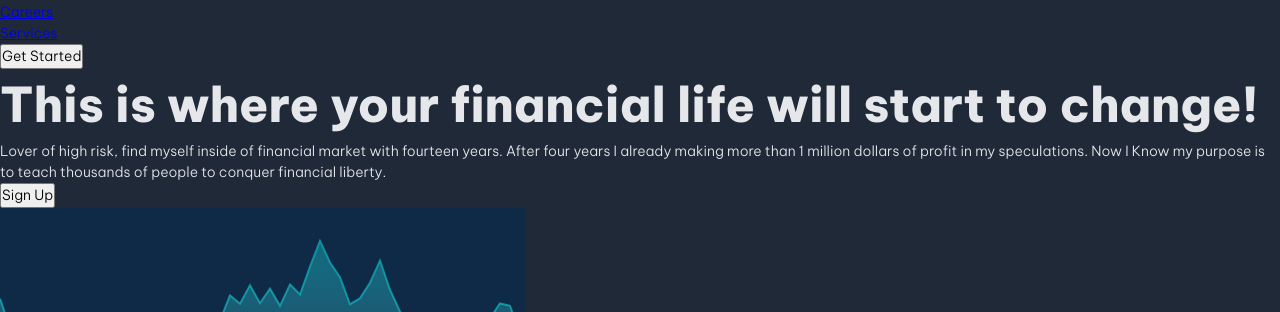
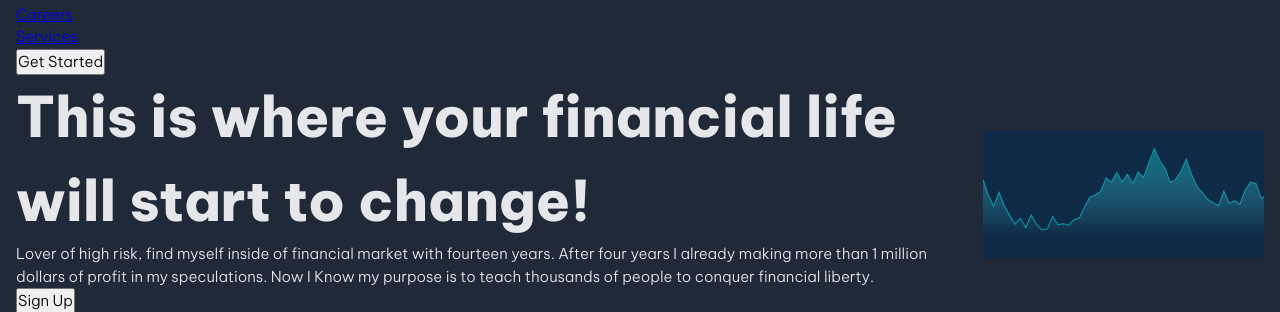
Before and after one commit to andriel300/trader-landing-page, a website built with Vite: page index.html in a window 1280 px wide. Shown: the part 52-364 px from the top of the page. Built offline with nearby package versions, Linux system fonts and the light colour scheme.

Commit message:
add flexbox styling

```diff
--- a/style.css
+++ b/style.css
@@ -37,8 +37,11 @@
     --fs-200: 0.875rem; /* 14px */
     --fs-300: 1.125rem; /* 18px */
     --fs-400: 1.5rem; /* 24px */
+    --fs-500: 0.9375rem;
     --fs-600: 2.25rem; /* 36px */
+    --fs-700: 2.5rem;
     --fs-800: 3rem; /* 48px */
+    --fs-900: 3.5rem;
 
     --fs-body: var(--fs-200);
     --fs-hero-main-text: var(--fs-800);
@@ -49,6 +52,14 @@
 
     --fs-style: italic;
     --font-style-italic: var(--fs-style);
+}
+
+@media (min-width: 50em) {
+    :root {
+        --fs-body: var(--fs-500);
+        --fs-hero-main-text: var(--fs-900);
+        --fs-hero-secondary-text: var(--fs-700);
+    }
 }
 
 /* Box sizing rules */
@@ -227,6 +238,36 @@ h6 {
     font-style: var(--font-style-italic);
 }
 
+.container {
+    --max-width: 1440px;
+    --padding: 1rem; /* horizontal padding */
+
+    width: min(var(--max-width), 100% - (var(--padding) * 2));
+    margin-inline: auto;
+}
+
+.even-columns {
+    display: flex;
+    flex-grow: 1;
+    gap: 1rem;
+}
+
+.test {
+    display: flex;
+    flex-flow: row nowrap;
+    margin: auto;
+}
+
+.resize {
+    width: -20px;
+}
+
+@media (min-width: 50em) {
+    .even-columns {
+        /* grid-auto-flow: column;
+        grid-auto-columns: 1fr; */
+    }
+}
 
 /* general styling */
 
```
